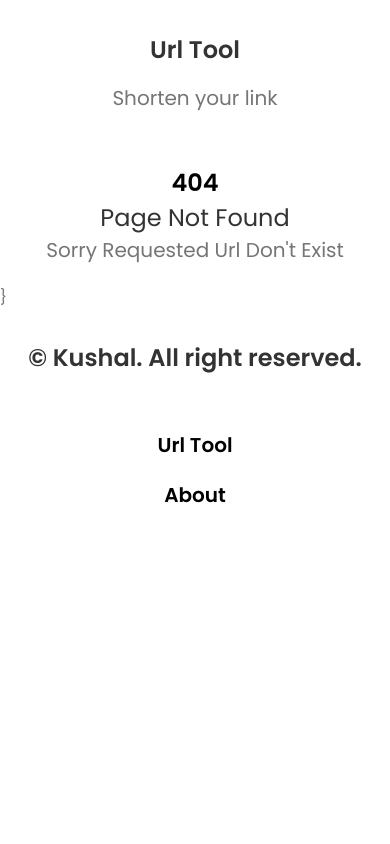
After one commit to kushal1o1/url_tool, a Django app: page /19 in a window 390 px wide. The commit adds this page. Run offline with Django 5.2, Linux system fonts and the light colour scheme; data comes from the database, SQL or seed files in the repository; both versions use the stored data as it was after the commit.

Commit message:
feat : PageNot Found and Responsive

```diff
--- a/UrlShortener/templates/about.html
+++ b/UrlShortener/templates/about.html
@@ -1,6 +1,5 @@
 {% extends 'base.html' %}
 {%block tittle%}Url About{%endblock%}
-{%block loginout%}LogOut{%endblock%}
 {% block mainContent%}
     <section  class="container section section_description">
         <h2 class="section_title">About</h2>
--- /dev/null
+++ b/UrlShortener/templates/pageNotFound.html
@@ -0,0 +1,12 @@
+{% extends 'base.html' %}
+{%block tittle%}Url Tool Page Not Exist{%endblock%}
+{% block mainContent%}
+<div class="section">
+    <h1 class="section_title"><strong>404</strong></h1>
+    <div class="section_title">Page Not Found</div>
+    <div class="section_subtitle">Sorry Requested Url Don't Exist  </div>
+
+</div>
+
+
+{%endblock%}
--- a/UrlShortener/urls.py
+++ b/UrlShortener/urls.py
@@ -1,4 +1,4 @@
-from django.urls import path
+from django.urls import path ,re_path
 from . import views
 
 urlpatterns = [
@@ -7,4 +7,9 @@ urlpatterns = [
     path('create_short_url', views.createShortUrl, name='create'),
     path('<str:pk>', views.go, name='go'),
 
+
 ]
+# handle unmatched urls
+urlpatterns += [
+    re_path(r'^.*$',views.notFound,name='notFound')
+]
--- a/UrlShortener/views.py
+++ b/UrlShortener/views.py
@@ -21,9 +21,16 @@ def createShortUrl(request):
         return HttpResponse(uid)
 
 def go(request, pk):
-    url_details = get_object_or_404(Url, uuid=pk)
-    return redirect(url_details.url_link)
+    try:
+        url_details = get_object_or_404(Url, uuid=pk)
+        return redirect(url_details.url_link)
+    except:
+        return render(request, 'pageNotFound.html')
 
 
 def about(request):
     return render(request,'about.html')
+
+
+def notFound(request):
+    return render(request,'pageNotFound.html')
--- a/static/styles.css
+++ b/static/styles.css
@@ -4,7 +4,6 @@
 
 /*=============== VARIABLES CSS ===============*/
 :root {
-  --header-height: 3rem;
 
   /*========== Colors ==========*/
   /*Color mode HSL(hue, saturation, lightness)*/
@@ -45,10 +44,6 @@
   --mb-2-5: 2.5rem;
   --mb-3: 3rem;
 
-  /*========== z index ==========*/
-  --z-tooltip: 10;
-  --z-fixed: 100;
-  --z-modal: 1000;
 }
 
 /* Responsive typography */
@@ -78,8 +73,7 @@ html {
 
 body,
 button,
-input,
-textarea {
+input {
   font-family: var(--body-font);
   font-size: var(--normal-font-size);
 }
@@ -94,6 +88,8 @@ h2,
 h3 {
   color: var(--title-color);
   font-weight: var(--font-semi-bold);
+
+
 }
 
 ul {
@@ -104,7 +100,6 @@ ul {
 .link_div .shortlink {
   text-decoration: none;
   color: var(--container-color);
-
   margin: 0.2rem auto;
 
 }
@@ -253,7 +248,17 @@ button {
   align-items: center;
 }
 
-
+.number{
+  display: inline-block;
+  width:25px;
+  height:25px;
+  text-align: center;
+  border-radius: 50%;
+  font-size: var(--small-font-size);
+  font-weight: bolder;
+  background-color: var(--body-color);
+  color:var(--title-color-dark)
+}
 
 /*=============== BREAKPOINTS ===============*/
 /* For large devices */
@@ -271,6 +276,7 @@ button {
     width: 22px;
     height: 22px;
   }
+
 }
 
 /* For medium devices */
@@ -278,17 +284,45 @@ button {
   body {
     margin: 0 0 var(--header-height) 0;
   }
-
+  h2{
+    font-size: var(--normal-font-size);
+  }
   .section {
-    padding: 2rem 0 4rem;
+    padding: 2rem 0 1rem;
   }
 
   .section_subtitle {
     margin-bottom: var(--mb-0-25);
   }
+  .section_description
+{
+
+  margin-top: 0.5rem;
+  font-size: var(--small-font-size);
+  line-height: 1.3;
+
+
+}
+.container {
+  margin-left: var(--mb-1);
+  margin-right: var(--mb-1);
+  display: flex;
+  flex-direction: column;
+  gap: 1rem;
+  text-wrap: wrap;
+  overflow: hidden;
+}
+
 }
 
 @media screen and (max-width: 576px) {
+  .link_div .shortlink {
+    text-decoration: none;
+    color: var(--container-color);
+    margin: 0.2rem auto;
+    font-size: var(--normal-font-size);
+
+  }
 }
 
 /* For small devices */
@@ -296,9 +330,32 @@ button {
   :root {
     --big-font-size: 2.25rem;
   }
-
+  h2{
+    font-size: var(--smaller-font-size);
+  }
   .container {
     margin-left: var(--mb-1);
     margin-right: var(--mb-1);
+    display: flex;
+    flex-direction: column;
+    gap: 1rem;
+    text-wrap: wrap;
   }
+  .section_description
+  {
+    margin-top: 0.2rem;
+    font-size: var(--tiny-font-size);
+    line-height: 1.4;
+
+
+  }
+  .link_div .shortlink {
+    text-decoration: none;
+    color: var(--container-color);
+    margin: 0.2rem auto;
+    font-size: var(--small-font-size);
+
+  }
+
+
 }
```
Also changed, not shown: UrlShortener/templates/index.html (+6 -7 lines), db.sqlite3.
